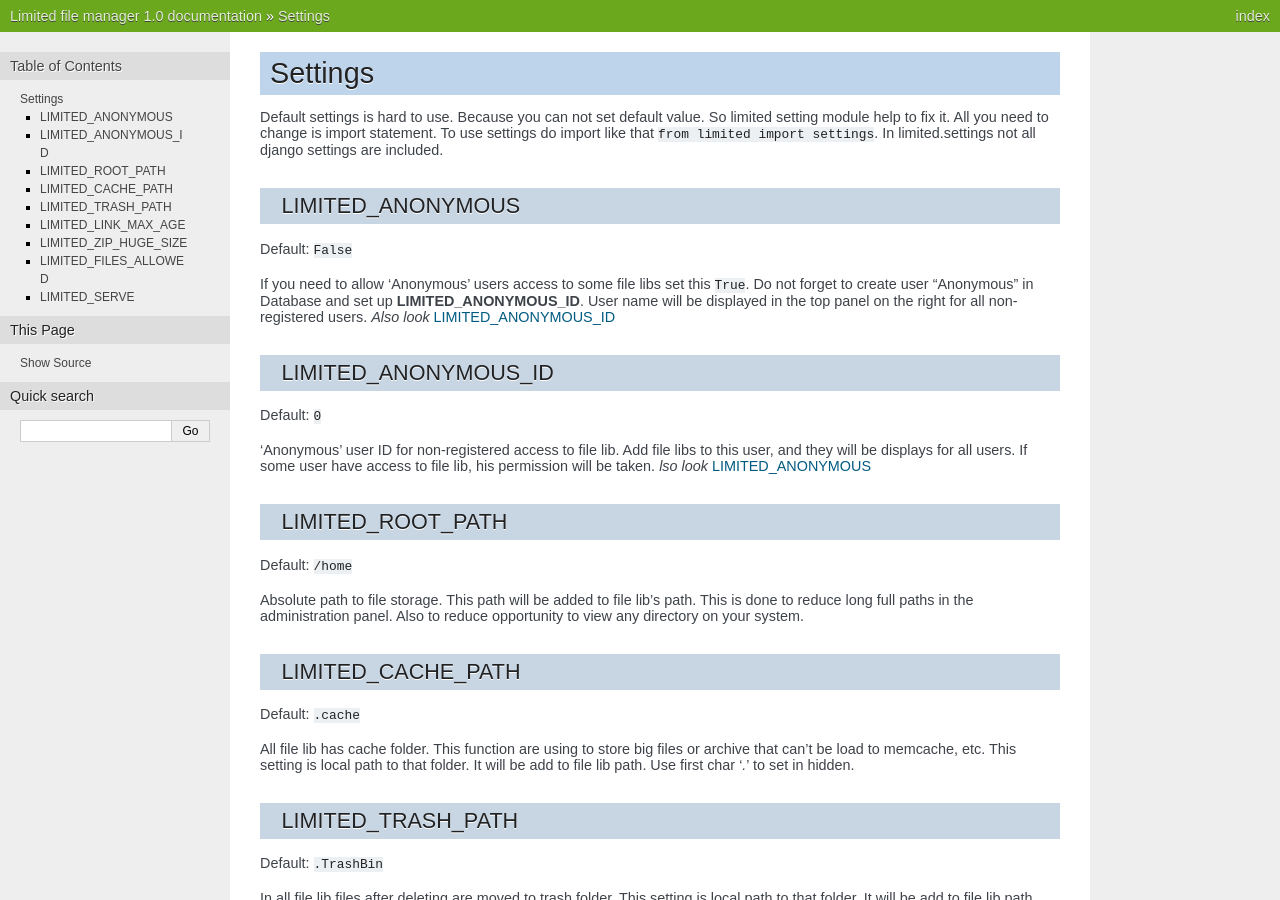
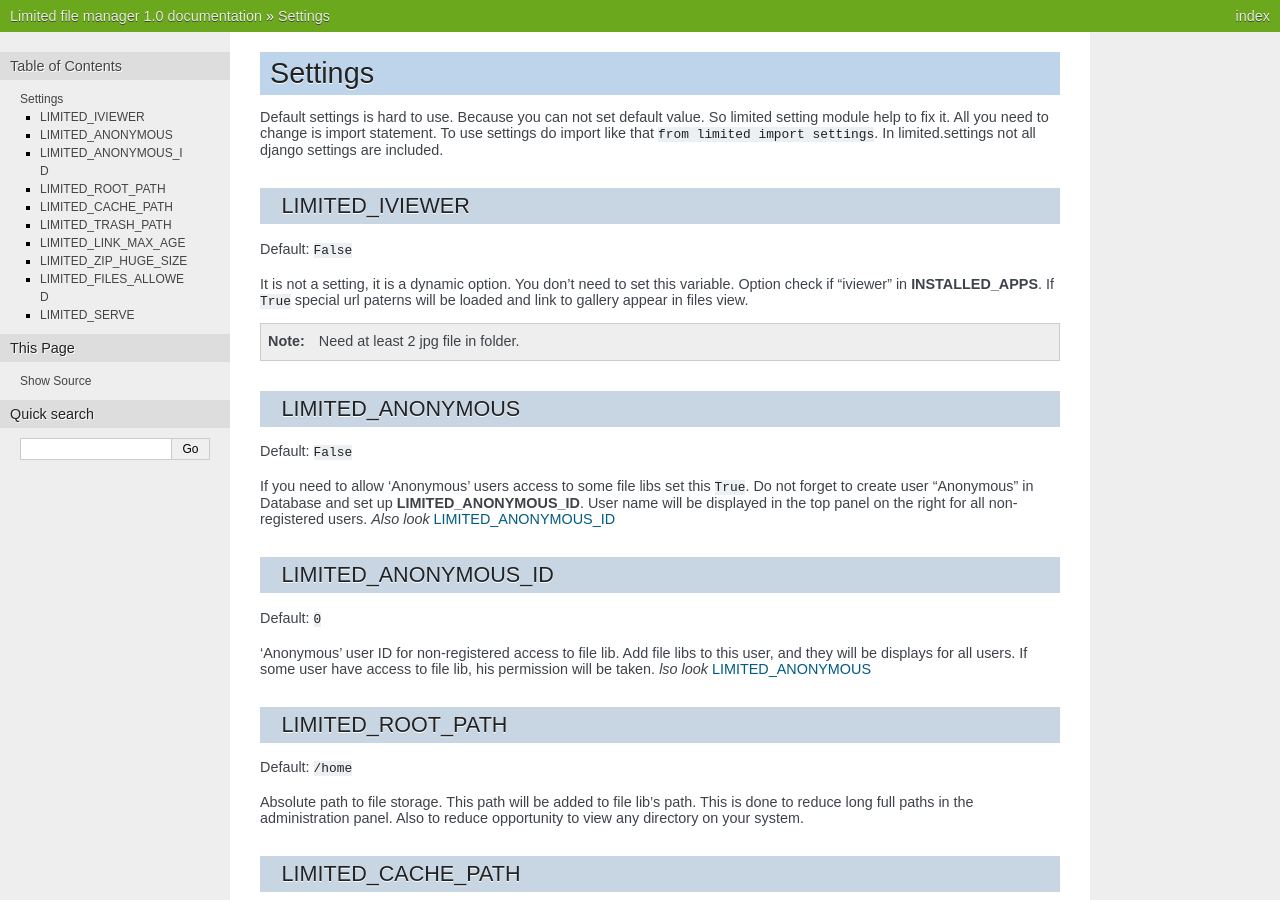
Before and after one commit to b7w/limited-fm, a Sphinx documentation site: the page built from docs/ref/settings.rst, in a window 1280 px wide and 900 px high. Built offline with Sphinx 7.4.7, drawn with Linux system fonts in a browser that asks for light colours.

Commit message:
Now to turn on iViewer all is needed to add it to install apps.

```diff
--- a/README.TXT
+++ b/README.TXT
@@ -21,6 +21,8 @@ About
   plus Anonymous libs if turn on and in database created special user.
   if User have the some lib as Anonymous, the Users permission will be taken.
 
+| Photos can be viewed in a beautiful gallery. Where implemented privies and full screen images.
+
 | Super user can view and edit all libs.
 
 | File manager have simple history and Trash bin.
--- a/docs/intro/overview.rst
+++ b/docs/intro/overview.rst
@@ -28,6 +28,8 @@ About
 | Limited can manage various file libs for each user with specified permission,
   plus Anonymous libs if turn on and in database created special user.
   if User have the some lib as Anonymous, the Users permission will be taken.
+
+| Photos can be viewed in a beautiful gallery. Where implemented privies and full screen images.
 
 | Super user can view and edit all libs.
 
--- a/docs/ref/settings.rst
+++ b/docs/ref/settings.rst
@@ -9,6 +9,21 @@ Settings
   All you need to change is import statement.
   To use settings do import like that ``from limited import settings``.
   In limited.settings not all django settings are included.
+
+
+
+.. _SETTINGS_IVIEWER:
+
+LIMITED_IVIEWER
+~~~~~~~~~~~~~~~~~~~~~~~~~~~~~~~~~~~~
+
+Default: ``False``
+
+| It is not a setting, it is a dynamic option. You don't need to set this variable.
+  Option check if "iviewer" in **INSTALLED_APPS**.
+  If ``True`` special url paterns will be loaded and link to gallery appear in files view.
+
+.. note:: Need at least 2 jpg file in folder.
 
 
 
--- a/urls.py
+++ b/urls.py
@@ -11,7 +11,6 @@ urlpatterns = patterns('',
     url(r'^static/(?P<path>.*)$', 'django.views.static.serve', {'document_root': settings.STATIC_ROOT, 'show_indexes':True}),
 
     url(r'^', include('limited.urls') ),
-    url(r'^', include('iviewer.urls') ),
 
     url(r'^login/$', 'django.contrib.auth.views.login', {'template_name': 'limited/login.html' }, name='login' ),
     url(r'^logout/$', 'django.contrib.auth.views.logout_then_login', name='logout' ),
```
Also changed, not shown: docs/guide/user.rst (+12 -0 lines), 4 other files.
